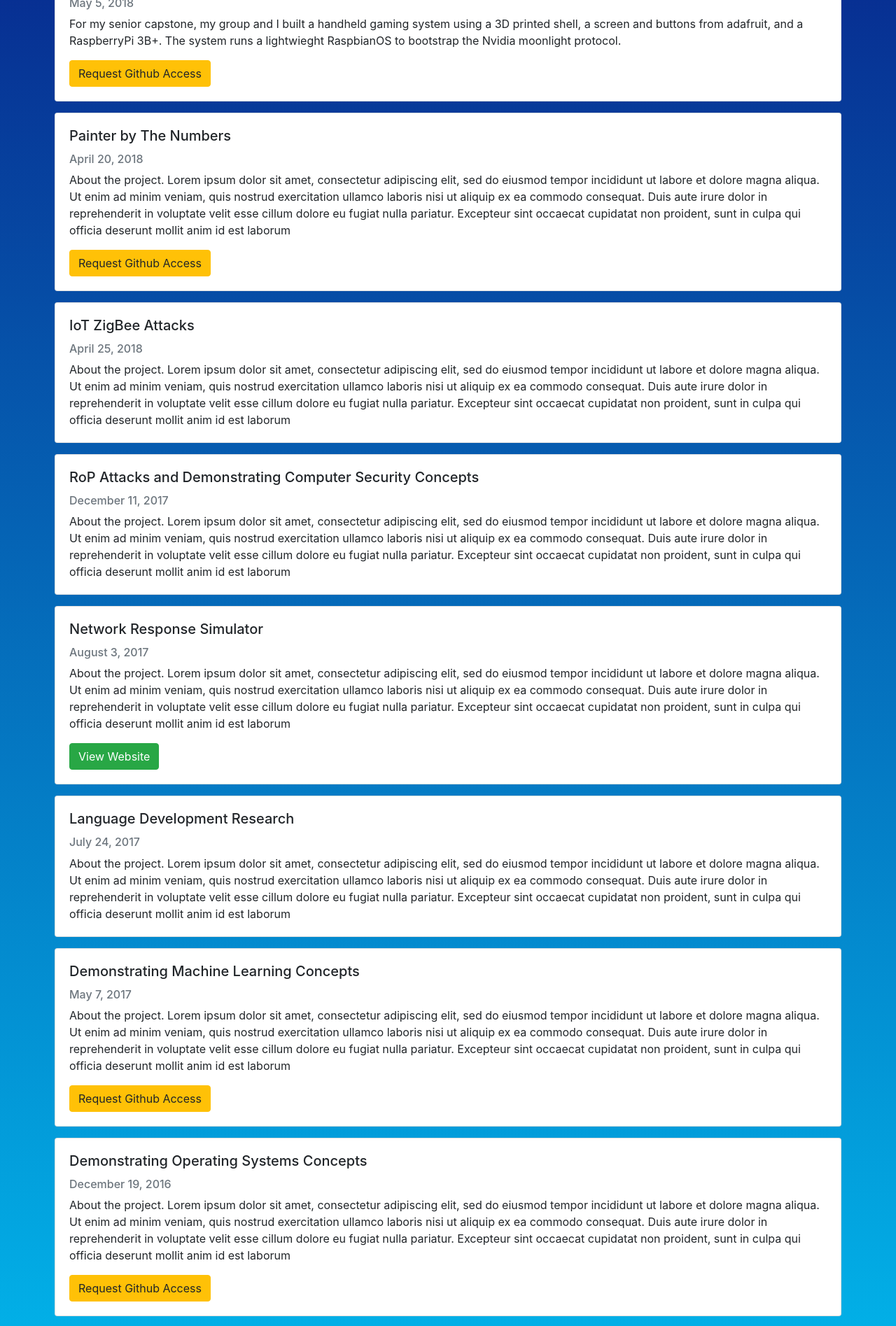
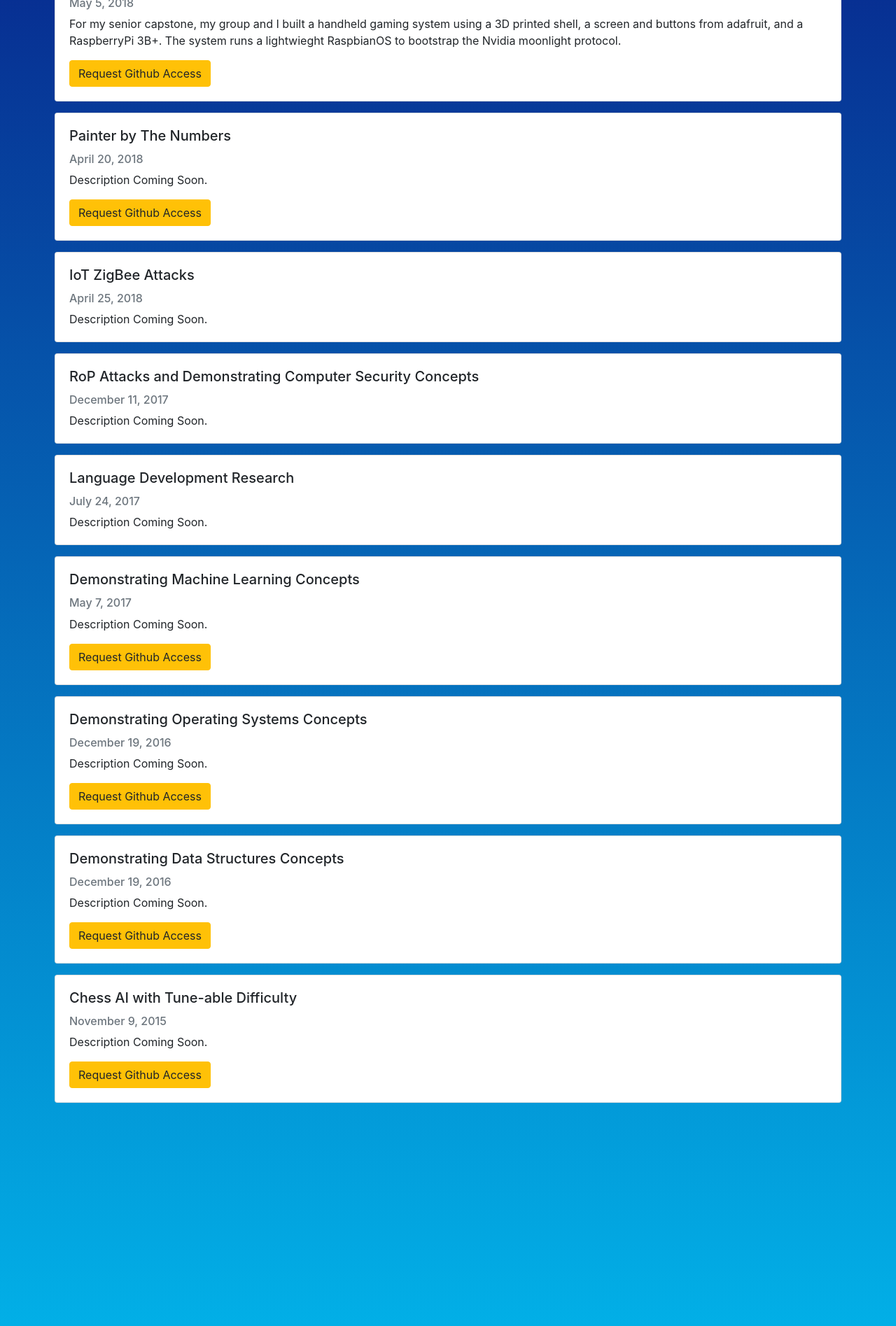
Before and after one commit to Jnrolfe/jnrolfe.github.io, a Jekyll site: the page built from projects.html, in a window 1280 px wide. Shown: the part 1585-3480 px from the top of the page at 70% size. Built offline with Jekyll 4.4.1, drawn with Linux system fonts in a browser that asks for light colours; some of the changed text lies outside the part shown.

Commit message:
remove dummy descriptions from projects

```diff
--- a/projects.html
+++ b/projects.html
@@ -4,7 +4,7 @@ title: James Rolfe
 ---
 <div class="container flex-fill h-90 mb-4 mt-4">
   <div class="row pb-2 px-2">
-    <div class="card">
+    <div class="card w-100">
       <div class="card-body">
         <h5 class="card-title">Swarmbots</h5>
         <h6 class="text-muted">December 11, 2019</h6>
@@ -27,7 +27,7 @@ title: James Rolfe
   </div>
 
   <div class="row py-2 px-2">
-    <div class="card">
+    <div class="card w-100">
       <div class="card-body">
         <h5 class="card-title">Using a Blockchain for Distributed Record Managment</h5>
         <h6 class="text-muted">December 5, 2019</h6>
@@ -46,7 +46,7 @@ title: James Rolfe
   </div>
 
   <div class="row py-2 px-2">
-    <div class="card">
+    <div class="card w-100">
       <div class="card-body">
         <h5 class="card-title">Brown Noser Website Re-build</h5>
         <h6 class="text-muted">May 11, 2019</h6>
@@ -60,7 +60,7 @@ title: James Rolfe
   </div>
 
   <div class="row py-2 px-2">
-    <div class="card">
+    <div class="card w-100">
       <div class="card-body">
         <h5 class="card-title">PuddleStore</h5>
         <h6 class="text-muted">May 8, 2019</h6>
@@ -74,7 +74,7 @@ title: James Rolfe
   </div>
 
   <div class="row py-2 px-2">
-    <div class="card">
+    <div class="card w-100">
       <div class="card-body">
         <h5 class="card-title">Password Cracker</h5>
         <h6 class="text-muted">December 7, 2018</h6>
@@ -91,7 +91,7 @@ title: James Rolfe
   </div>
 
   <div class="row py-2 px-2">
-    <div class="card">
+    <div class="card w-100">
       <div class="card-body">
         <h5 class="card-title">Handheld Gaming PC Prototype</h5>
         <h6 class="text-muted">May 5, 2018</h6>
@@ -105,97 +105,94 @@ title: James Rolfe
   </div>
 
   <div class="row py-2 px-2">
-    <div class="card">
+    <div class="card w-100">
       <div class="card-body">
         <h5 class="card-title">Painter by The Numbers</h5>
         <h6 class="text-muted">April 20, 2018</h6>
-        <p class="card-text">About the project. Lorem ipsum dolor sit amet, consectetur adipiscing elit, sed do eiusmod tempor incididunt ut labore et dolore magna aliqua. Ut enim ad minim veniam, quis nostrud exercitation ullamco laboris nisi ut aliquip ex ea commodo consequat. Duis aute irure dolor in reprehenderit in voluptate velit esse cillum dolore eu fugiat nulla pariatur. Excepteur sint occaecat cupidatat non proident, sunt in culpa qui officia deserunt mollit anim id est laborum</p>
-        <a href="#" class="btn btn-warning">Request Github Access</a>
+        <p class="card-text">Description Coming Soon.
+        </p>
+        <a href="mailto:jamesnrolfe@gmail.com" class="btn btn-warning">Request Github Access</a>
       </div>
     </div>
   </div>
 
   <div class="row py-2 px-2">
-    <div class="card">
+    <div class="card w-100">
       <div class="card-body">
         <h5 class="card-title">IoT ZigBee Attacks</h5>
         <h6 class="text-muted">April 25, 2018</h6>
-        <p class="card-text">About the project. Lorem ipsum dolor sit amet, consectetur adipiscing elit, sed do eiusmod tempor incididunt ut labore et dolore magna aliqua. Ut enim ad minim veniam, quis nostrud exercitation ullamco laboris nisi ut aliquip ex ea commodo consequat. Duis aute irure dolor in reprehenderit in voluptate velit esse cillum dolore eu fugiat nulla pariatur. Excepteur sint occaecat cupidatat non proident, sunt in culpa qui officia deserunt mollit anim id est laborum</p>
+        <p class="card-text">Description Coming Soon.
+        </p>
       </div>
     </div>
   </div>
 
   <div class="row py-2 px-2">
-    <div class="card">
+    <div class="card w-100">
       <div class="card-body">
         <h5 class="card-title">RoP Attacks and Demonstrating Computer Security Concepts</h5>
         <h6 class="text-muted">December 11, 2017</h6>
-        <p class="card-text">About the project. Lorem ipsum dolor sit amet, consectetur adipiscing elit, sed do eiusmod tempor incididunt ut labore et dolore magna aliqua. Ut enim ad minim veniam, quis nostrud exercitation ullamco laboris nisi ut aliquip ex ea commodo consequat. Duis aute irure dolor in reprehenderit in voluptate velit esse cillum dolore eu fugiat nulla pariatur. Excepteur sint occaecat cupidatat non proident, sunt in culpa qui officia deserunt mollit anim id est laborum</p>
+        <p class="card-text">Description Coming Soon.
+        </p>
       </div>
     </div>
   </div>
 
   <div class="row py-2 px-2">
-    <div class="card">
+    <div class="card w-100">
       <div class="card-body">
-        <h5 class="card-title">Network Response Simulator</h5>
-        <h6 class="text-muted">August 3, 2017</h6>
-        <p class="card-text">About the project. Lorem ipsum dolor sit amet, consectetur adipiscing elit, sed do eiusmod tempor incididunt ut labore et dolore magna aliqua. Ut enim ad minim veniam, quis nostrud exercitation ullamco laboris nisi ut aliquip ex ea commodo consequat. Duis aute irure dolor in reprehenderit in voluptate velit esse cillum dolore eu fugiat nulla pariatur. Excepteur sint occaecat cupidatat non proident, sunt in culpa qui officia deserunt mollit anim id est laborum</p>
-        <a href="#" class="btn btn-success">View Website</a>
+        <h5 class="card-title">Language Development Research</h5>
+        <h6 class="text-muted">July 24, 2017</h6>
+        <p class="card-text">Description Coming Soon.
+        </p>
       </div>
     </div>
   </div>
 
   <div class="row py-2 px-2">
-    <div class="card">
+    <div class="card w-100">
       <div class="card-body">
-        <h5 class="card-title">Language Development Research</h5>
-        <h6 class="text-muted">July 24, 2017</h6>
-        <p class="card-text">About the project. Lorem ipsum dolor sit amet, consectetur adipiscing elit, sed do eiusmod tempor incididunt ut labore et dolore magna aliqua. Ut enim ad minim veniam, quis nostrud exercitation ullamco laboris nisi ut aliquip ex ea commodo consequat. Duis aute irure dolor in reprehenderit in voluptate velit esse cillum dolore eu fugiat nulla pariatur. Excepteur sint occaecat cupidatat non proident, sunt in culpa qui officia deserunt mollit anim id est laborum</p>
+        <h5 class="card-title">Demonstrating Machine Learning Concepts</h5>
+        <h6 class="text-muted">May 7, 2017</h6>
+        <p class="card-text">Description Coming Soon.
+        </p>
+        <a href="mailto:jamesnrolfe@gmail.com" class="btn btn-warning">Request Github Access</a>
       </div>
     </div>
   </div>
 
   <div class="row py-2 px-2">
-    <div class="card">
+    <div class="card w-100">
       <div class="card-body">
-        <h5 class="card-title">Demonstrating Machine Learning Concepts</h5>
-        <h6 class="text-muted">May 7, 2017</h6>
-        <p class="card-text">About the project. Lorem ipsum dolor sit amet, consectetur adipiscing elit, sed do eiusmod tempor incididunt ut labore et dolore magna aliqua. Ut enim ad minim veniam, quis nostrud exercitation ullamco laboris nisi ut aliquip ex ea commodo consequat. Duis aute irure dolor in reprehenderit in voluptate velit esse cillum dolore eu fugiat nulla pariatur. Excepteur sint occaecat cupidatat non proident, sunt in culpa qui officia deserunt mollit anim id est laborum</p>
-        <a href="#" class="btn btn-warning">Request Github Access</a>
+        <h5 class="card-title">Demonstrating Operating Systems Concepts</h5>
+        <h6 class="text-muted">December 19, 2016</h6>
+        <p class="card-text">Description Coming Soon.
+        </p>
+        <a href="mailto:jamesnrolfe@gmail.com" class="btn btn-warning">Request Github Access</a>
       </div>
     </div>
   </div>
 
   <div class="row py-2 px-2">
-    <div class="card">
-      <div class="card-body">
-        <h5 class="card-title">Demonstrating Operating Systems Concepts</h5>
-        <h6 class="text-muted">December 19, 2016</h6>
-        <p class="card-text">About the project. Lorem ipsum dolor sit amet, consectetur adipiscing elit, sed do eiusmod tempor incididunt ut labore et dolore magna aliqua. Ut enim ad minim veniam, quis nostrud exercitation ullamco laboris nisi ut aliquip ex ea commodo consequat. Duis aute irure dolor in reprehenderit in voluptate velit esse cillum dolore eu fugiat nulla pariatur. Excepteur sint occaecat cupidatat non proident, sunt in culpa qui officia deserunt mollit anim id est laborum</p>
-        <a href="#" class="btn btn-warning">Request Github Access</a>
-      </div>
-    </div>
-  </div>
-
-  <div class="row py-2 px-2">
-    <div class="card">
+    <div class="card w-100">
       <div class="card-body">
         <h5 class="card-title">Demonstrating Data Structures Concepts</h5>
         <h6 class="text-muted">December 19, 2016</h6>
-        <p class="card-text">About the project. Lorem ipsum dolor sit amet, consectetur adipiscing elit, sed do eiusmod tempor incididunt ut labore et dolore magna aliqua. Ut enim ad minim veniam, quis nostrud exercitation ullamco laboris nisi ut aliquip ex ea commodo consequat. Duis aute irure dolor in reprehenderit in voluptate velit esse cillum dolore eu fugiat nulla pariatur. Excepteur sint occaecat cupidatat non proident, sunt in culpa qui officia deserunt mollit anim id est laborum</p>
-        <a href="#" class="btn btn-warning">Request Github Access</a>
+        <p class="card-text">Description Coming Soon.
+        </p>
+        <a href="mailto:jamesnrolfe@gmail.com" class="btn btn-warning">Request Github Access</a>
       </div>
     </div>
   </div>
 
   <div class="row pt-2 px-2">
-    <div class="card">
+    <div class="card w-100">
       <div class="card-body">
         <h5 class="card-title">Chess AI with Tune-able Difficulty</h5>
         <h6 class="text-muted">November 9, 2015</h6>
-        <p class="card-text">About the project. Lorem ipsum dolor sit amet, consectetur adipiscing elit, sed do eiusmod tempor incididunt ut labore et dolore magna aliqua. Ut enim ad minim veniam, quis nostrud exercitation ullamco laboris nisi ut aliquip ex ea commodo consequat. Duis aute irure dolor in reprehenderit in voluptate velit esse cillum dolore eu fugiat nulla pariatur. Excepteur sint occaecat cupidatat non proident, sunt in culpa qui officia deserunt mollit anim id est laborum</p>
-        <a href="#" class="btn btn-warning">Request Github Access</a>
+        <p class="card-text">Description Coming Soon.
+        </p>
+        <a href="mailto:jamesnrolfe@gmail.com" class="btn btn-warning">Request Github Access</a>
       </div>
     </div>
   </div>
```
